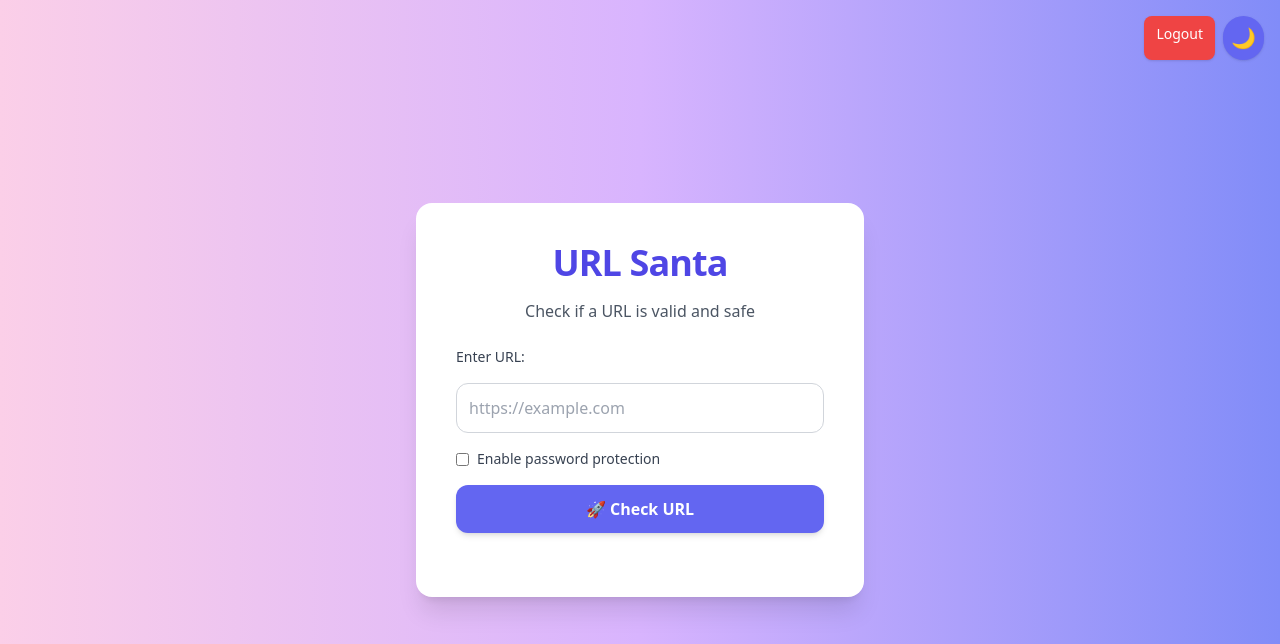
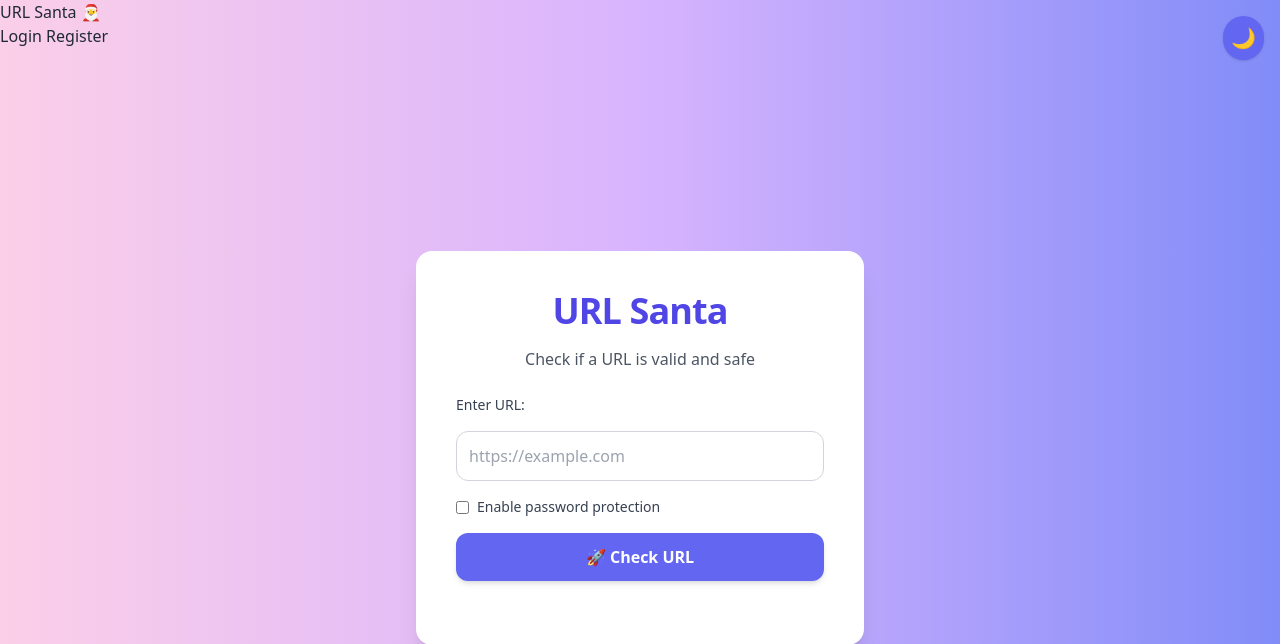
Before and after one commit to terminator2299/URL-Santa, a FastAPI app: template templates/index.html in a window 1280 px wide. Shown: the top 644 px of the page. Run offline with FastAPI, Linux system fonts and the light colour scheme; the template is opened without the code that fills it, so the values that code supplies are empty; some libraries are stand-ins or nearby versions.

Commit message:
feat: Allow guest access and add skip login option

```diff
--- a/main.py
+++ b/main.py
@@ -69,13 +69,8 @@ class URLData(BaseModel):
 
 @app.get("/", response_class=HTMLResponse)
 async def read_root(request: Request, user: dict = Depends(get_current_user)):
-    if not user:
-        # If user is not logged in, redirect to login page
-        return RedirectResponse("/login", status_code=302)
-    else:
-        # If user is logged in, show the main website
-        with open("templates/index.html", "r") as f:
-            return HTMLResponse(content=f.read())
+    # user will be None if not logged in
+    return templates.TemplateResponse("index.html", {"request": request, "user": user})
 
 @app.get("/check")
 def check_url(url: str = Query(...)):
--- a/templates/index.html
+++ b/templates/index.html
@@ -66,11 +66,21 @@
 
 <body class="bg-gradient-to-r from-pink-200 via-purple-300 to-indigo-400 dark:from-gray-900 dark:via-gray-800 dark:to-gray-900 text-gray-800 dark:text-gray-100 transition-colors duration-500">
 
+  <header>
+    <h1>URL Santa 🎅</h1>
+    <nav>
+      {% if user %}
+        <span>Welcome, {{ user.username }}!</span>
+        <a href="/logout" class="button">Logout</a>
+      {% else %}
+        <a href="/login" class="button">Login</a>
+        <a href="/register" class="button">Register</a>
+      {% endif %}
+    </nav>
+  </header>
+
   <!-- Theme Toggle Button and Logout Button -->
   <div class="absolute top-4 right-4 flex gap-2">
-    <a href="/logout" class="px-3 py-2 rounded-lg text-sm font-medium shadow bg-red-500 text-white hover:bg-red-600 transition hover-scale" aria-label="Logout" title="Logout">
-      Logout
-    </a>
     <button id="theme-toggle" class="p-2 rounded-full text-xl shadow bg-indigo-500 text-white hover:bg-indigo-600 transition hover-scale" aria-label="Toggle theme">
       🌙
     </button>
--- a/templates/login.html
+++ b/templates/login.html
@@ -35,7 +35,10 @@
         <input type="password" id="password" name="password" required autocomplete="off" class="w-full p-3 rounded-xl border border-gray-300 dark:border-gray-600 bg-white dark:bg-gray-700 text-gray-900 dark:text-gray-100 focus:outline-none focus:ring-2 focus:ring-indigo-400 dark:focus:ring-indigo-500 transition" placeholder="Enter password" />
         <button type="submit" class="w-full py-3 bg-indigo-500 text-white rounded-xl font-semibold hover:bg-indigo-600 transition duration-200 shadow-md hover:shadow-lg hover-scale">Login</button>
       </form>
-      <p class="mt-4 text-center text-sm text-gray-600 dark:text-gray-300">Don't have an account? <a href="/register" class="text-indigo-500 hover:underline">Register</a></p>
+      <div class="mt-4 text-center">
+        <p class="text-gray-600 dark:text-gray-300">Don't have an account? <a href="/register" class="text-indigo-500 hover:underline">Register here</a></p>
+        <p class="text-gray-600 dark:text-gray-300 mt-2"><a href="/" class="text-indigo-500 hover:underline">Skip for now</a></p>
+      </div>
     </div>
   </div>
 </body>
--- a/templates/register.html
+++ b/templates/register.html
@@ -32,7 +32,10 @@
         <input type="password" id="password" name="password" required class="w-full p-3 rounded-xl border border-gray-300 dark:border-gray-600 bg-white dark:bg-gray-700 text-gray-900 dark:text-gray-100 focus:outline-none focus:ring-2 focus:ring-indigo-400 dark:focus:ring-indigo-500 transition" placeholder="Enter password" />
         <button type="submit" class="w-full py-3 bg-indigo-500 text-white rounded-xl font-semibold hover:bg-indigo-600 transition duration-200 shadow-md hover:shadow-lg hover-scale">Register</button>
       </form>
-      <p class="mt-4 text-center text-sm text-gray-600 dark:text-gray-300">Already have an account? <a href="/login" class="text-indigo-500 hover:underline">Login</a></p>
+      <div class="mt-4 text-center">
+        <p class="text-gray-600 dark:text-gray-300">Already have an account? <a href="/login" class="text-indigo-500 hover:underline">Login here</a></p>
+        <p class="text-gray-600 dark:text-gray-300 mt-2"><a href="/" class="text-indigo-500 hover:underline">Skip for now</a></p>
+      </div>
     </div>
   </div>
 </body>
```
